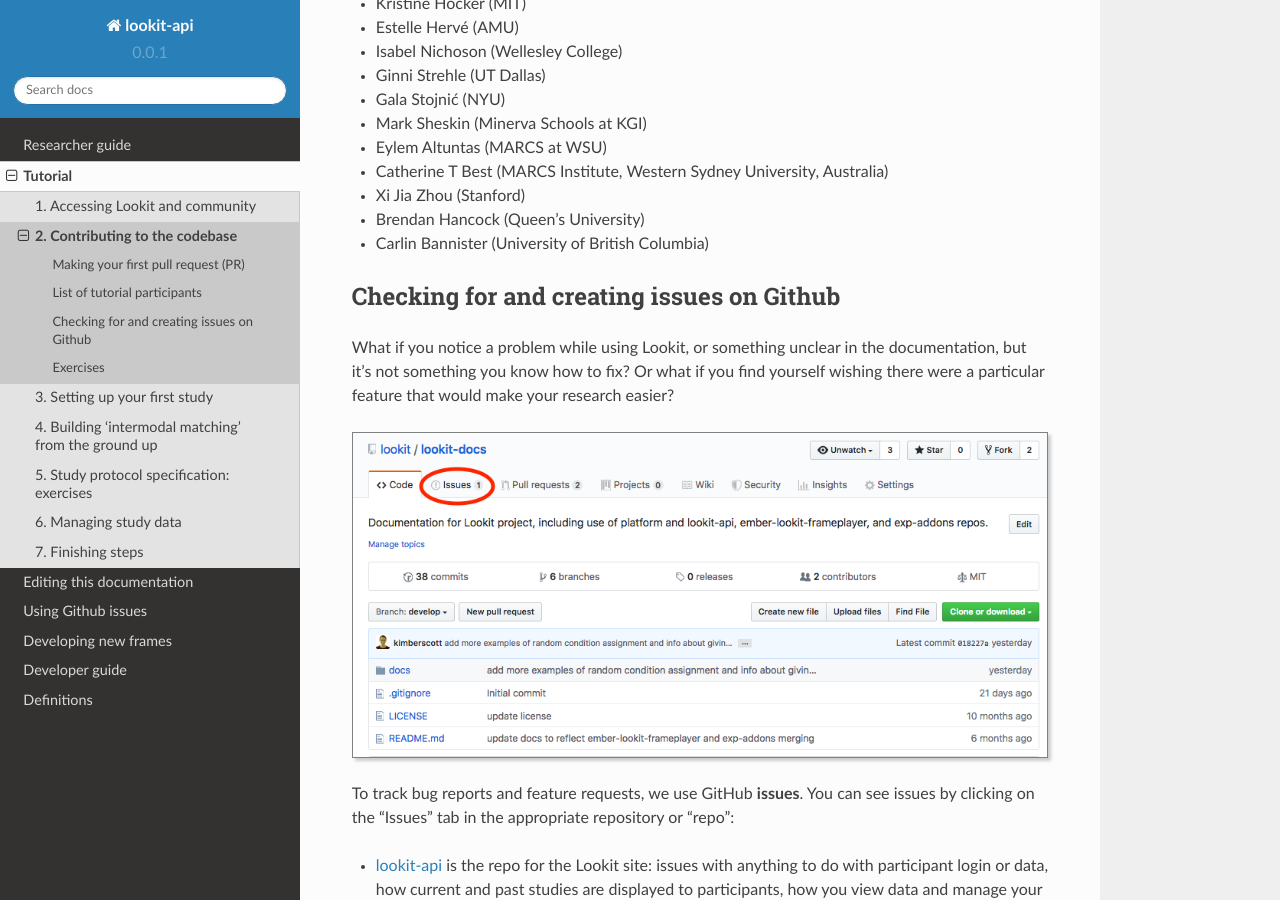
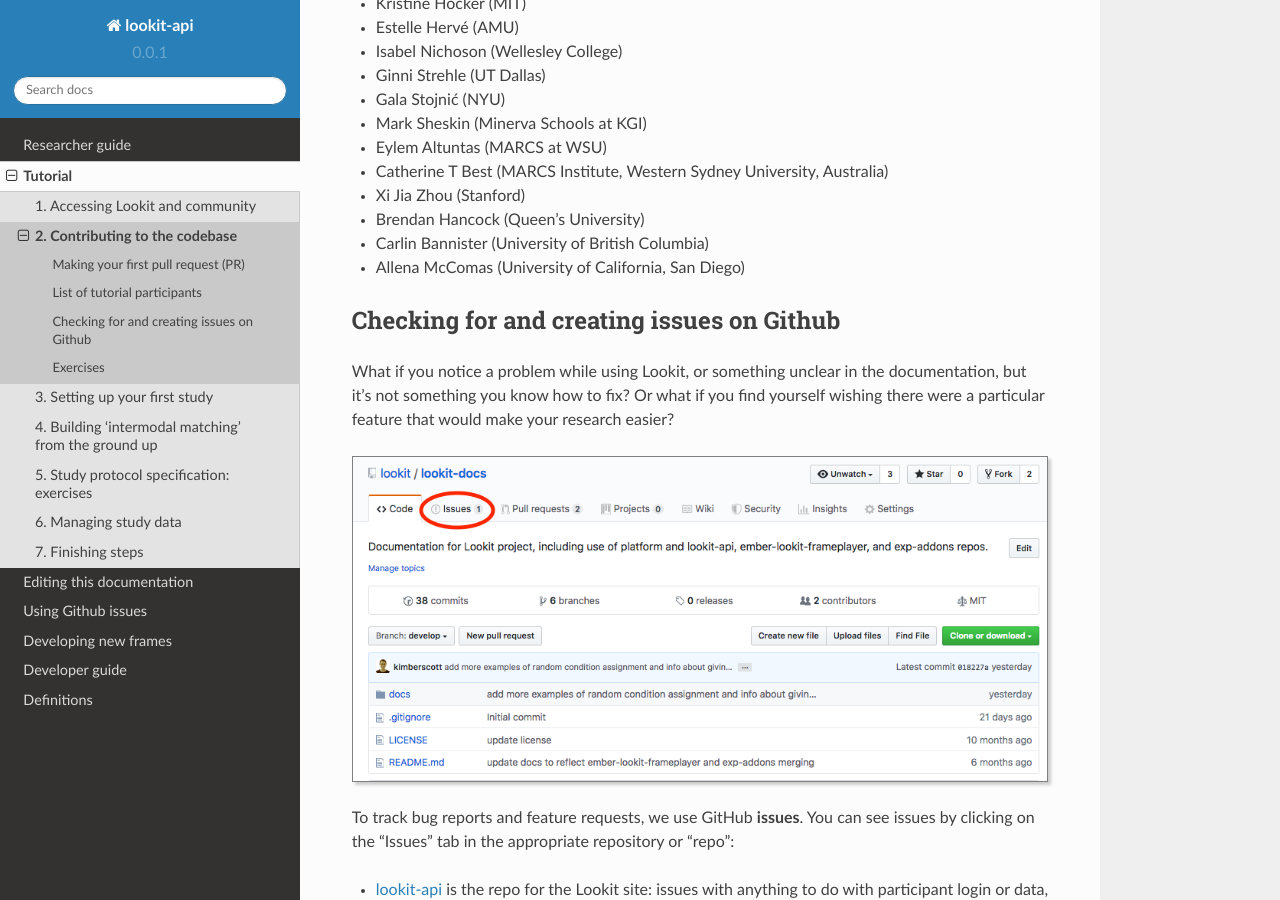
Before and after one commit to lookit/lookit-docs, a Sphinx documentation site: the page built from docs/source/tutorial-contributing.rst, in a window 1280 px wide and 900 px high, scrolled down 5409 px. Built offline with Sphinx 7.4.7 and the Read the Docs theme 2.0.0, drawn with Linux system fonts in a browser that asks for light colours.

Commit message:
Add tutorial participant to list

```diff
--- a/docs/source/tutorial-contributing.rst
+++ b/docs/source/tutorial-contributing.rst
@@ -130,6 +130,7 @@
 - Xi Jia Zhou (Stanford)
 - Brendan Hancock (Queen's University)
 - Carlin Bannister (University of British Columbia)
+- Allena McComas (University of California, San Diego)
 
 .. _Github issues overview:
 
```
